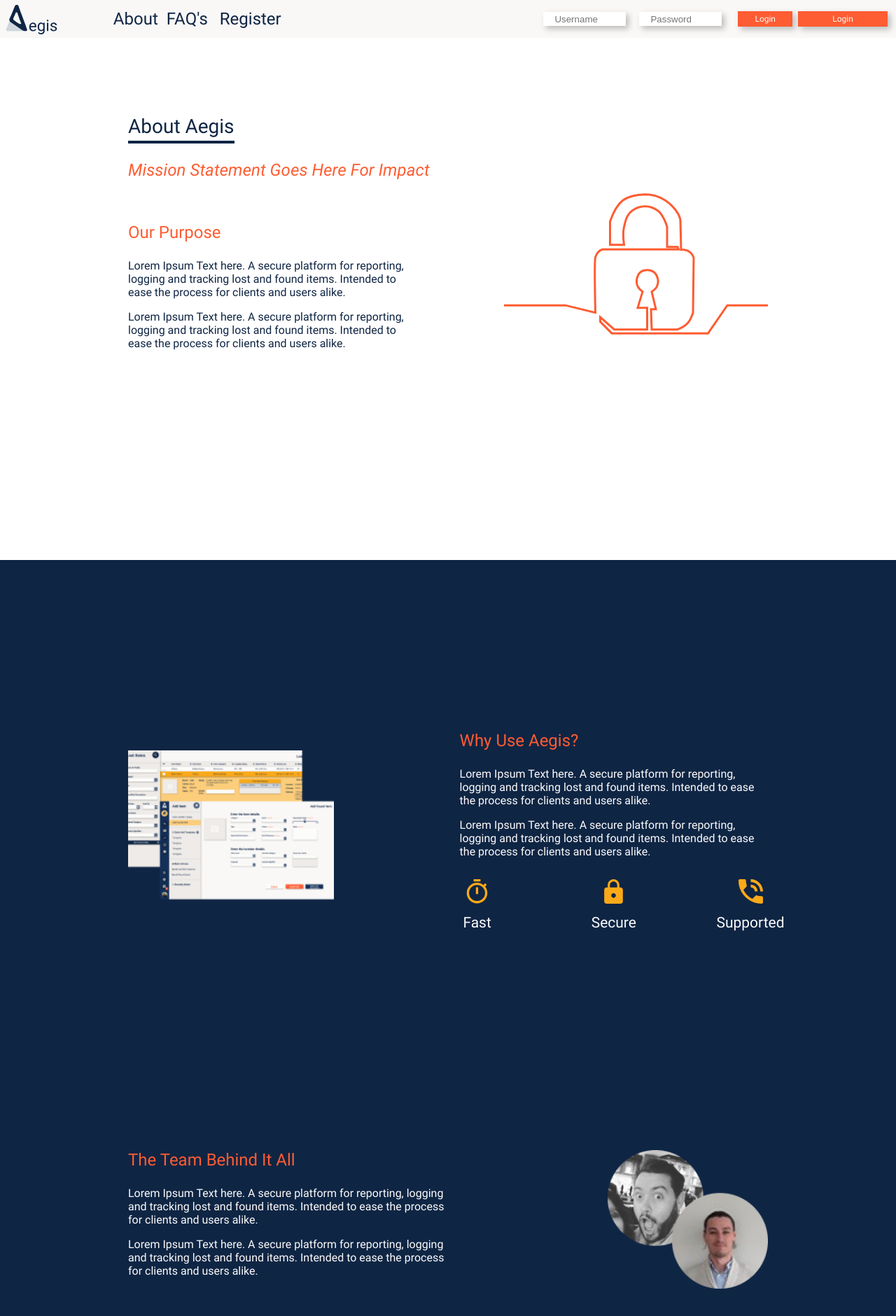
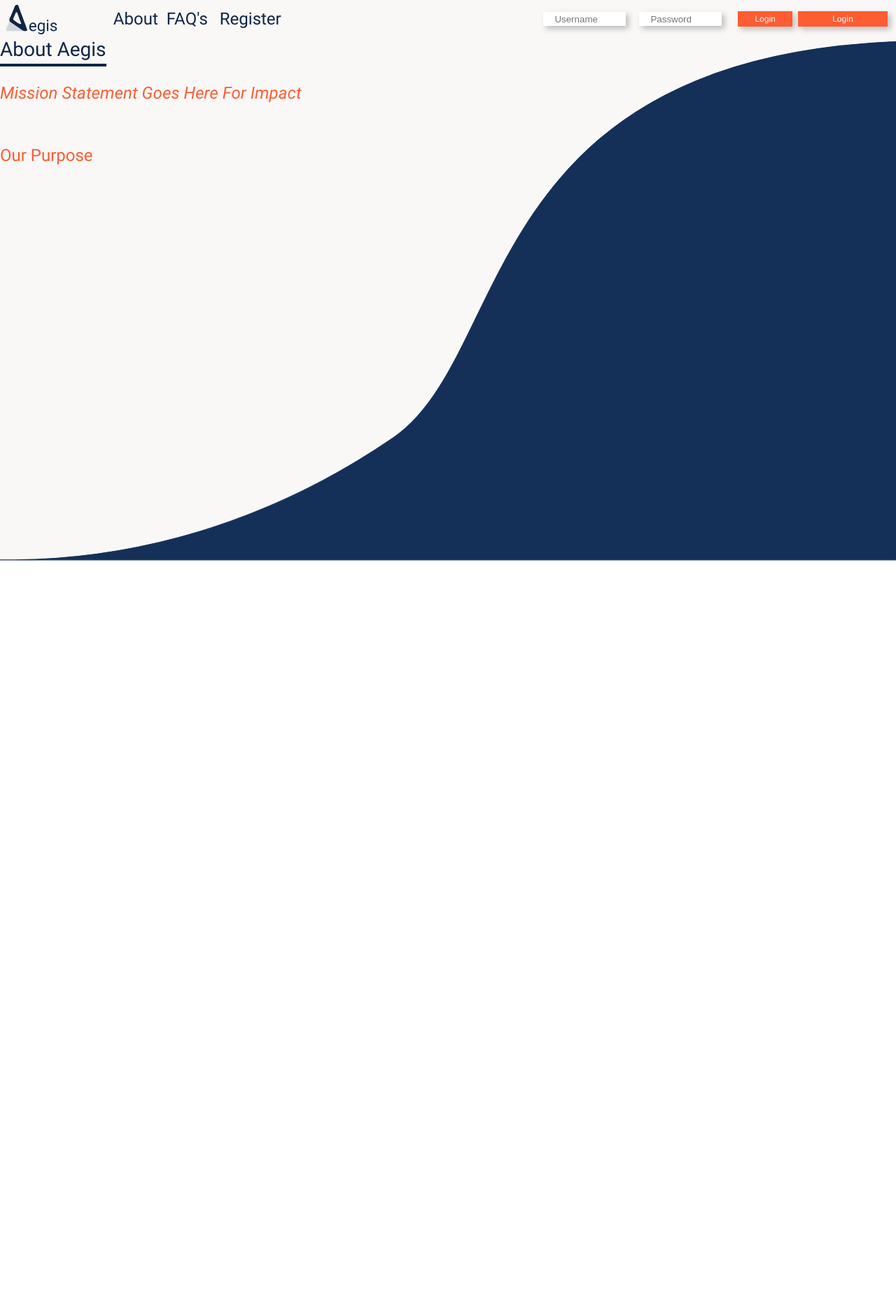
Before and after one commit to D-Nugent/aegis-client, a React (Create React App) app: page /about in a window 1280 px wide. Shown: the top 1880 px of the page at 70% size. After the commit the page ends 801 px from the top, so only its background shows below. Built offline with nearby package versions, Linux system fonts and the light colour scheme.

Commit message:
created temporary hero component

```diff
--- a/src/components/Hero/Hero.scss
+++ b/src/components/Hero/Hero.scss
@@ -1,12 +1,29 @@
 @use "../../styles/mixins" as *;
+@use "../../styles/variables" as *;
 
 .hero {
-    // Reconsider having  this as position relative by default
     position: relative;
-    overflow: hidden;
+    width: 100%;
+    @include page-height-headerless;
     min-height: 500px;
+
+    background: $color-offset-secondary;
 
     @include tablet {
         min-height: 400px;
     }
 }
+
+.svg-hero {
+
+    &__curve {
+        position: absolute;
+        left: 0;
+        bottom: -1px;
+        width: 100%;
+
+        @include tablet {
+            height: 100%;
+        }
+    }
+}
--- a/src/components/Hero/Hero.tsx
+++ b/src/components/Hero/Hero.tsx
@@ -9,21 +9,17 @@ type Props = {
 function Hero({ classes, children } : Props) {
 
     return (
-        <section className={`hero${classes ? ` ${classes}` : ""}`}>
-            { children }
-            {/* <svg className="hero__svg-curve-clip-path" viewBox="0 0 320 167">
-                <defs>
-                    <clipPath id="svgPathTopCurve" clipPathUnits="objectBoundingBox">
-                        <path d="M1 0C0.531574 0.0332416 0.571931 0.606902 0.439015 0.764107C0.310989 0.915528 0.166843 0.996916 0.0171744 0.999914H1V0Z" fill="#143058"/>
-                    </clipPath>
-                </defs>
-            </svg>
-            <svg className="hero__svg-curve" preserveAspectRatio="none" viewBox="0 0 320 167" fill="none" xmlns="http://www.w3.org/2000/svg">
+        <section className="hero">
+            <div className={classes}>
+                { children }
+            </div>
+            <svg className="svg-hero__curve" preserveAspectRatio="none" viewBox="0 0 320 167" fill="none" xmlns="http://www.w3.org/2000/svg">
                 <path d="M320 1C170.104 6.51009 183.018 101.599 140.485 127.658C99.5164 152.757 53.3898 166.248 5.49582 166.745H320V1Z" fill="#143058"/>
                 <path d="M5.49582 166.745C53.3898 166.248 99.5164 152.757 140.485 127.658C183.018 101.599 170.104 6.51009 320 1V166.745H5.49582ZM5.49582 166.745H0C1.8344 166.764 3.6664 166.764 5.49582 166.745Z" stroke="#143058" strokeWidth="0.250391"/>
-            </svg> */}
+            </svg>
         </section>
     );
+
 }
 
 export default Hero;
--- a/src/pages/About/About.tsx
+++ b/src/pages/About/About.tsx
@@ -8,62 +8,73 @@ import AboutTeamImg from '../../assets/images/about-team.png';
 
 function About() {
 
-    return (
-        <main className="about">
-            <Hero classes="purpose">
+    return(
+        <main>
+            <Hero classes="abc">
                 <h1 className="purpose__heading">About Aegis</h1>
                 <h2 className="purpose__heading-secondary purpose__heading-secondary--emphasis">Mission Statement Goes Here For Impact</h2>
                 <h2 className="purpose__heading-secondary">Our Purpose</h2>
-                <div className="purpose__text-wrapper">
-                    <p className="purpose__text">Lorem Ipsum Text here. A secure platform for reporting, logging and tracking lost and found items. Intended to ease the process for clients and users alike.</p>
-                    <p className="purpose__text">Lorem Ipsum Text here. A secure platform for reporting, logging and tracking lost and found items. Intended to ease the process for clients and users alike.</p>
-                </div>
-                <svg className="purpose__svg" viewBox="0 0 142 77" fill="none" xmlns="http://www.w3.org/2000/svg">
-                    <path d="M0 60.7003H32.9576L49.1538 64.6552C49.1538 64.6552 48.5732 37.4686 49.1538 34.8993C49.7345 32.3299 51.9788 30.5677 53.2971 30.5677C54.6154 30.5677 93.9761 30.5677 93.9761 30.5677L93.4111 29.2494H87.7613V18.5146C87.7613 18.5146 85.9244 11.9746 82.6764 9.66317C80.4025 8.04499 78.6875 7.40323 75.8965 7.40323C73.1056 7.40323 71.3496 7.98879 69.1167 9.66317C66.0115 11.9917 65.489 14.7373 64.5968 18.5146C63.7346 22.1651 64.5968 28.1194 64.5968 28.1194H57.0637C57.0637 28.1194 57.0637 20.2096 57.0637 15.5014C61.0242 4.51206 65.148 1.3374 75.8965 1C87.7613 1.00001 95.0912 11.3929 94.9178 15.5014L95.2944 30.756H96.9894C99.8349 31.2636 101.321 32.6393 102.074 35.0876L101.698 64.6552C100.124 69.346 98.6866 71.588 93.4111 73.695H79.4748L79.0981 62.7719H81.7347L79.4748 53.3555C79.4748 53.3555 81.619 51.9344 82.2997 50.5305C83.0405 49.0027 83.0995 47.8434 82.6764 46.199C82.229 44.4601 81.5887 43.3406 80.0398 42.4324C78.9934 41.8189 78.2395 41.6791 77.0265 41.6791C75.8136 41.6791 75.0486 41.8004 74.0133 42.4324C72.5158 43.3465 71.9806 44.4946 71.565 46.199C71.1627 47.8486 71.2197 48.9937 71.9416 50.5305C72.5832 51.8964 74.5782 53.3555 74.5782 53.3555L71.9416 62.0186H77.0265V73.695H59.3236L51.7904 67.1035V69.5518L58.0053 75.7666H109.796L120.154 60.7003H142" stroke="#FE5C32" stroke-width="1.12997"/>
-                </svg>
+
+
             </Hero>
-            <section className="why">
-                {/* Make carousel and ferris wheel */}
-                <div className="why__screenshot-canvas">
-                    <img className="why__screenshot" src={AegisScreenshot} alt="aegis screenshots"/>
-                </div>
-                <div className="why__text-wrapper">
-                    <h2 className="why__heading-secondary">Why Use Aegis?</h2>
-                    <p className="why__text">Lorem Ipsum Text here. A secure platform for reporting, logging and tracking lost and found items. Intended to ease the process for clients and users alike.</p>
-                    <p className="why__text">Lorem Ipsum Text here. A secure platform for reporting, logging and tracking lost and found items. Intended to ease the process for clients and users alike.</p>
-                    <div className="why__icon-wrapper">
-                        <div>
-                            <img className="why__icon" src={FastIcon} alt="fast" />
-                            <p className="why__icon-label">Fast</p>
-                        </div>
-                        <div>
-                            <img className="why__icon" src={SecureIcon} alt="Secure" />
-                            <p className="why__icon-label">Secure</p>
-                        </div>
-                        <div>
-                            <img className="why__icon" src={SupportedIcon} alt="Supported" />
-                            <p className="why__icon-label">Supported</p>
-                        </div>
-                    </div>
-                </div>
-            </section>
-            <section className="team">
-                <div className="team__wrapper">
-                    <div className="team__column">
-                        <h2 className="team__heading-secondary">The Team Behind It All</h2>
-                        <p className="team__text">Lorem Ipsum Text here. A secure platform for reporting, logging and tracking lost and found items. Intended to ease the process for clients and users alike.</p>
-                        <p className="team__text">Lorem Ipsum Text here. A secure platform for reporting, logging and tracking lost and found items. Intended to ease the process for clients and users alike.</p>
-                    </div>
-                    <div className="team__column">
-                        <div className="team__canvas">
-                            <img src={AboutTeamImg} alt="meet the team" />
-                        </div>
-                    </div>
-                </div>
-            </section>
         </main>
+    )
 
-    );
+    // return (
+    //     <main className="about">
+    //         <Hero classes="purpose">
+                // <h1 className="purpose__heading">About Aegis</h1>
+                // <h2 className="purpose__heading-secondary purpose__heading-secondary--emphasis">Mission Statement Goes Here For Impact</h2>
+                // <h2 className="purpose__heading-secondary">Our Purpose</h2>
+    //             <div className="purpose__text-wrapper">
+    //                 <p className="purpose__text">Lorem Ipsum Text here. A secure platform for reporting, logging and tracking lost and found items. Intended to ease the process for clients and users alike.</p>
+    //                 <p className="purpose__text">Lorem Ipsum Text here. A secure platform for reporting, logging and tracking lost and found items. Intended to ease the process for clients and users alike.</p>
+    //             </div>
+    //             <svg className="purpose__svg" viewBox="0 0 142 77" fill="none" xmlns="http://www.w3.org/2000/svg">
+    //                 <path d="M0 60.7003H32.9576L49.1538 64.6552C49.1538 64.6552 48.5732 37.4686 49.1538 34.8993C49.7345 32.3299 51.9788 30.5677 53.2971 30.5677C54.6154 30.5677 93.9761 30.5677 93.9761 30.5677L93.4111 29.2494H87.7613V18.5146C87.7613 18.5146 85.9244 11.9746 82.6764 9.66317C80.4025 8.04499 78.6875 7.40323 75.8965 7.40323C73.1056 7.40323 71.3496 7.98879 69.1167 9.66317C66.0115 11.9917 65.489 14.7373 64.5968 18.5146C63.7346 22.1651 64.5968 28.1194 64.5968 28.1194H57.0637C57.0637 28.1194 57.0637 20.2096 57.0637 15.5014C61.0242 4.51206 65.148 1.3374 75.8965 1C87.7613 1.00001 95.0912 11.3929 94.9178 15.5014L95.2944 30.756H96.9894C99.8349 31.2636 101.321 32.6393 102.074 35.0876L101.698 64.6552C100.124 69.346 98.6866 71.588 93.4111 73.695H79.4748L79.0981 62.7719H81.7347L79.4748 53.3555C79.4748 53.3555 81.619 51.9344 82.2997 50.5305C83.0405 49.0027 83.0995 47.8434 82.6764 46.199C82.229 44.4601 81.5887 43.3406 80.0398 42.4324C78.9934 41.8189 78.2395 41.6791 77.0265 41.6791C75.8136 41.6791 75.0486 41.8004 74.0133 42.4324C72.5158 43.3465 71.9806 44.4946 71.565 46.199C71.1627 47.8486 71.2197 48.9937 71.9416 50.5305C72.5832 51.8964 74.5782 53.3555 74.5782 53.3555L71.9416 62.0186H77.0265V73.695H59.3236L51.7904 67.1035V69.5518L58.0053 75.7666H109.796L120.154 60.7003H142" stroke="#FE5C32" stroke-width="1.12997"/>
+    //             </svg>
+    //         </Hero>
+    //         <section className="why">
+    //             {/* Make carousel and ferris wheel */}
+    //             <div className="why__screenshot-canvas">
+    //                 <img className="why__screenshot" src={AegisScreenshot} alt="aegis screenshots"/>
+    //             </div>
+    //             <div className="why__text-wrapper">
+    //                 <h2 className="why__heading-secondary">Why Use Aegis?</h2>
+    //                 <p className="why__text">Lorem Ipsum Text here. A secure platform for reporting, logging and tracking lost and found items. Intended to ease the process for clients and users alike.</p>
+    //                 <p className="why__text">Lorem Ipsum Text here. A secure platform for reporting, logging and tracking lost and found items. Intended to ease the process for clients and users alike.</p>
+    //                 <div className="why__icon-wrapper">
+    //                     <div>
+    //                         <img className="why__icon" src={FastIcon} alt="fast" />
+    //                         <p className="why__icon-label">Fast</p>
+    //                     </div>
+    //                     <div>
+    //                         <img className="why__icon" src={SecureIcon} alt="Secure" />
+    //                         <p className="why__icon-label">Secure</p>
+    //                     </div>
+    //                     <div>
+    //                         <img className="why__icon" src={SupportedIcon} alt="Supported" />
+    //                         <p className="why__icon-label">Supported</p>
+    //                     </div>
+    //                 </div>
+    //             </div>
+    //         </section>
+    //         <section className="team">
+    //             <div className="team__wrapper">
+    //                 <div className="team__column">
+    //                     <h2 className="team__heading-secondary">The Team Behind It All</h2>
+    //                     <p className="team__text">Lorem Ipsum Text here. A secure platform for reporting, logging and tracking lost and found items. Intended to ease the process for clients and users alike.</p>
+    //                     <p className="team__text">Lorem Ipsum Text here. A secure platform for reporting, logging and tracking lost and found items. Intended to ease the process for clients and users alike.</p>
+    //                 </div>
+    //                 <div className="team__column">
+    //                     <div className="team__canvas">
+    //                         <img src={AboutTeamImg} alt="meet the team" />
+    //                     </div>
+    //                 </div>
+    //             </div>
+    //         </section>
+    //     </main>
+    // );
 
 }
 
--- a/src/styles/_mixins.scss
+++ b/src/styles/_mixins.scss
@@ -279,8 +279,18 @@
         }
     }
 }
+
 // Reset Defaults
 @mixin link-reset {
     color: $color-secondary;
     text-decoration: none;
 };
+
+// Header Height
+@mixin page-height-headerless {
+    height: calc(100vh - #{$header-height-mob});
+
+    @include tablet {
+        height: calc(100vh - #{$header-height-tab-desk});
+    }
+}
```
